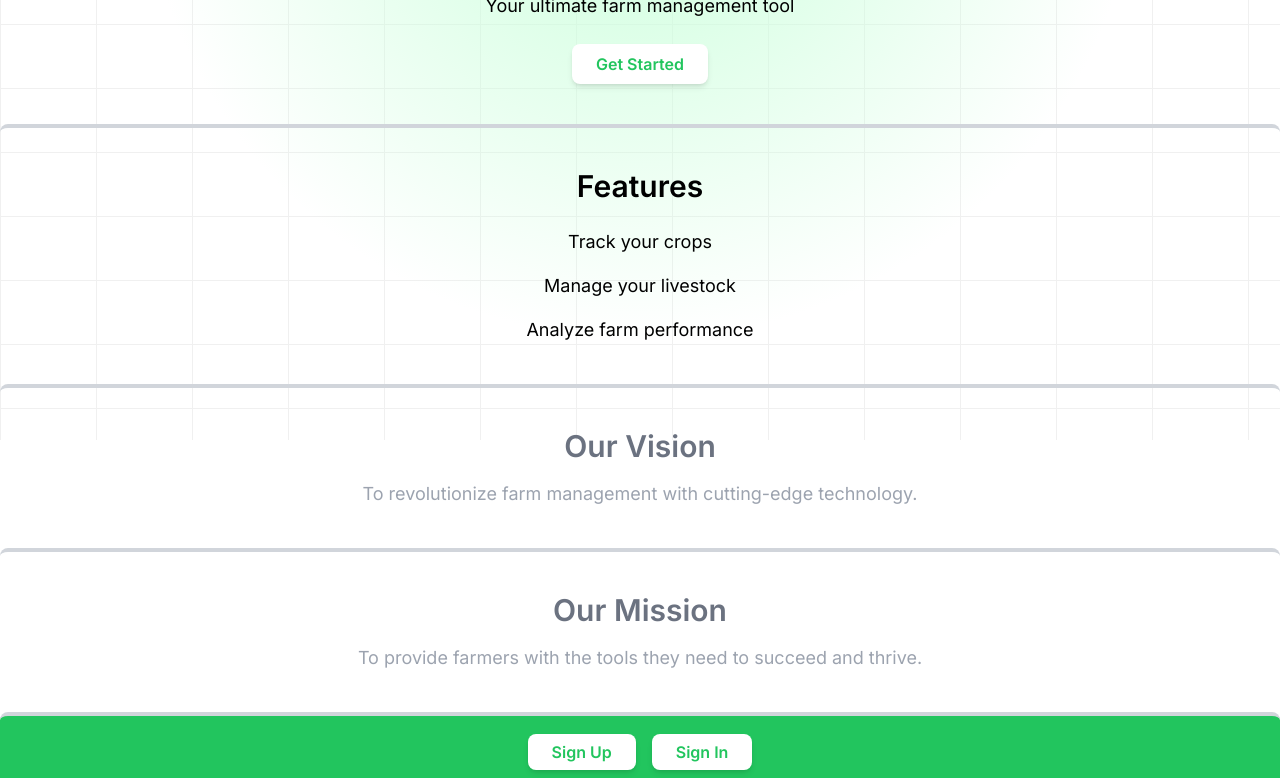
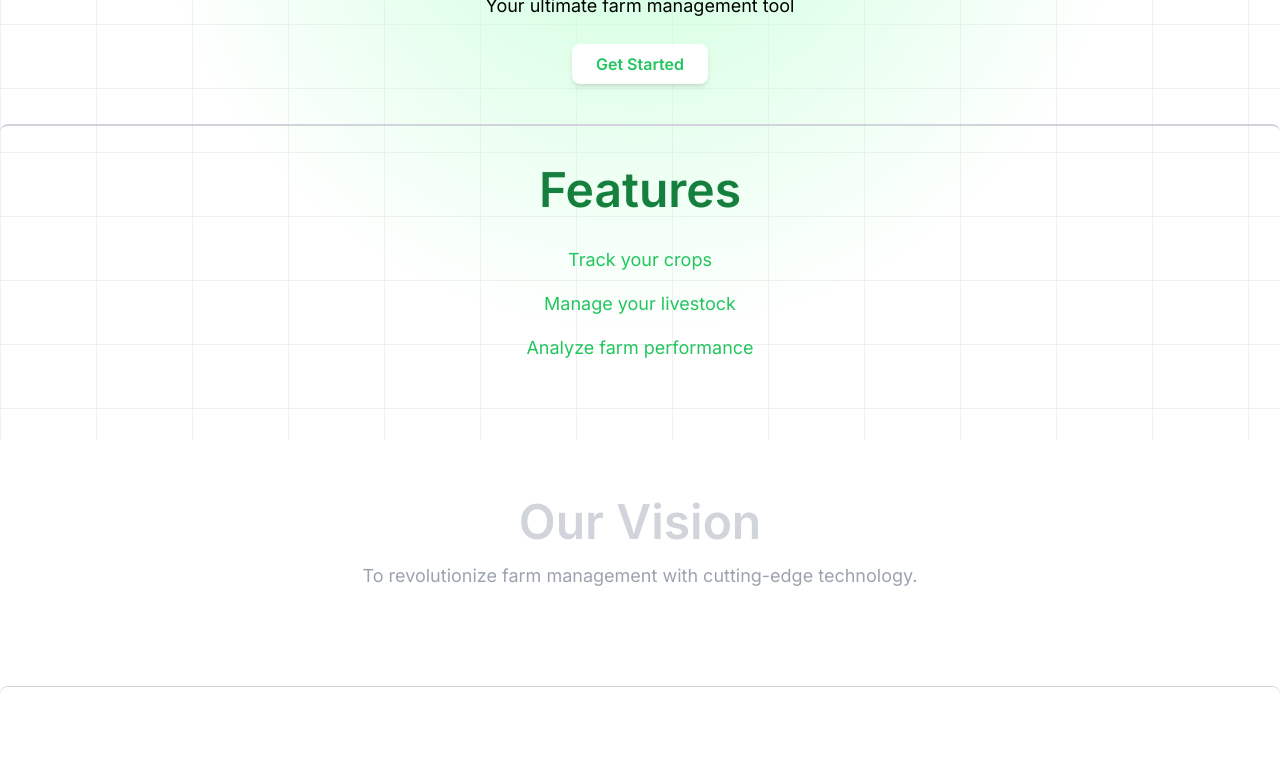
Before and after one commit to MOHAMMED-IQRAMUL/FarmRuler, a Next.js app: page / in a window 1280 px wide. Shown: the part 360-1138 px from the top of the page. Built offline with nearby package versions, Linux system fonts and the light colour scheme; no server answers.

Commit message:
minor changes in homepage UI, fixed navbar overlapping page content in /contact, /faq and /signup

```diff
--- a/app/contact/page.js
+++ b/app/contact/page.js
@@ -50,7 +50,7 @@ const ContactPage = () => {
   };
 
   return (
-    <div className="min-h-screen bg-white flex flex-col">
+    <div className="min-h-screen pt-28 bg-white flex flex-col">
       <Navbar />
 
       <div className="flex-grow flex items-center justify-center p-6">
--- a/app/faq/page.js
+++ b/app/faq/page.js
@@ -56,7 +56,7 @@ const FAQPage = () => {
   );
 
   return (
-    <div className="min-h-screen bg-gray-100 p-6 flex flex-col">
+    <div className="min-h-screen pt-32 bg-gray-100 p-6 flex flex-col">
       <Navbar />
       <div className="flex-grow max-w-4xl mx-auto bg-white shadow-md rounded-lg p-8 text-gray-700 mb-10">
         <PageTitle title="FarmRuler FAQ" />
--- a/app/page.js
+++ b/app/page.js
@@ -25,10 +25,10 @@ export default function Home() {
 
       <section
         id="features"
-        className="py-10 text-center border-t-4 border-gray-300 rounded-lg"
+        className="py-10 text-center border-t-2 border-gray-300 rounded-lg"
       >
-        <h2 className="text-3xl font-semibold">Features</h2>
-        <ul className="mt-6 space-y-4">
+        <h2 className="text-5xl font-semibold text-green-700">Features</h2>
+        <ul className="mt-8 space-y-4 text-green-500">
           <li className="text-lg">Track your crops</li>
           <li className="text-lg">Manage your livestock</li>
           <li className="text-lg">Analyze farm performance</li>
@@ -37,9 +37,9 @@ export default function Home() {
 
       <section
         id="vision"
-        className="py-10 text-center border-t-4 border-gray-300 rounded-lg"
+        className="py-24 text-center border-gray-300 rounded-lg"
       >
-        <h2 className="text-3xl font-semibold text-gray-500">Our Vision</h2>
+        <h2 className="text-5xl font-semibold text-gray-300">Our Vision</h2>
         <p className="mt-4 text-lg text-gray-400">
           To revolutionize farm management with cutting-edge technology.
         </p>
@@ -47,15 +47,15 @@ export default function Home() {
 
       <section
         id="mission"
-        className="py-10 text-center border-t-4 border-gray-300 rounded-lg"
+        className="py-24 text-center border-t border-gray-300 rounded-lg"
       >
-        <h2 className="text-3xl font-semibold text-gray-500">Our Mission</h2>
+        <h2 className="text-5xl font-semibold text-gray-300">Our Mission</h2>
         <p className="mt-4 text-lg text-gray-400">
           To provide farmers with the tools they need to succeed and thrive.
         </p>
       </section>
 
-      <section className="bg-green-500 text-center py-6 mt-auto border-t-4 border-gray-300 rounded-lg">
+      <section className="bg-green-500 text-center py-12 mt-auto border-gray-300 rounded-lg">
         <Link className="mx-2 px-6 py-2 bg-white text-green-500 font-semibold rounded-lg shadow-md hover:bg-gray-800 hover:text-white" href='/sign-up'>
           Sign Up
         </Link>
--- a/app/sign-up/page.js
+++ b/app/sign-up/page.js
@@ -24,9 +24,9 @@ export default function SignUp() {
 
     }
     return (
-        <div className="min-h-screen flex flex-col">
+        <div className="min-h-screen pt-32 flex flex-col">
             <Navbar />
-            <main className="flex-grow flex items-center justify-center">
+            <main className="flex-grow mb-8 flex items-center justify-center">
                 <div className="max-w-md w-full space-y-8">
                     <div>
                         <UserIcon className="mx-auto h-12 w-12 text-indigo-600" />
```
